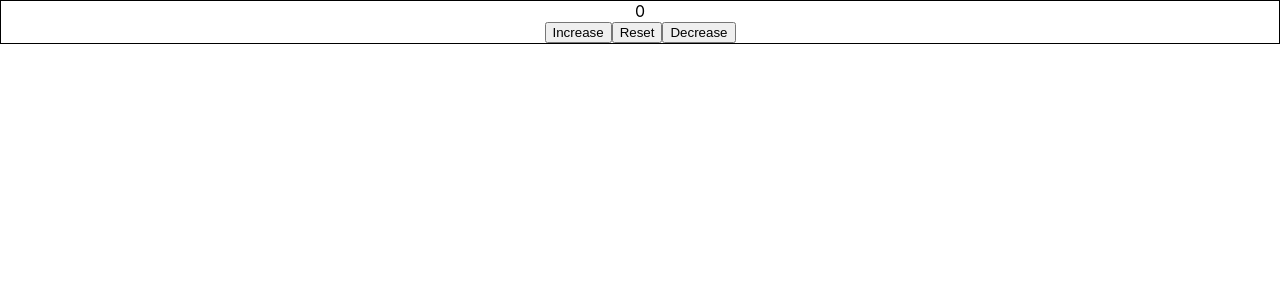
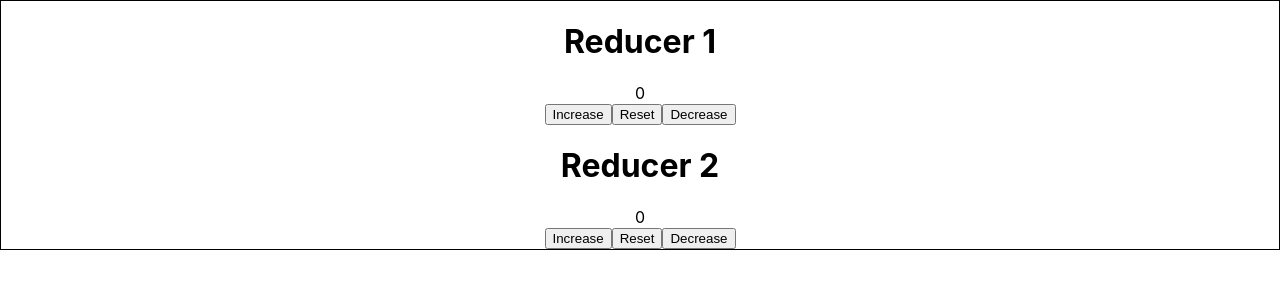
Before and after one commit to sina-olfati/redux, a React (Create React App) app: page / in a window 1280 px wide. Shown: the top 300 px of the page. Built offline with nearby package versions, Linux system fonts and the light colour scheme.

Commit message:
reducer 2 (passing objects as dispatch and initial state)

```diff
--- a/src/App.js
+++ b/src/App.js
@@ -1,13 +1,13 @@
 import './App.css';
 import React from 'react';
-import Reducer from './components/Reducer';
+import Reducer2 from './components/Reducer2';
 
 
 function App() {
 
   return (
     <div className="App">
-       <Reducer />
+       <Reducer2 />
     </div>
   );
 }
--- /dev/null
+++ b/src/components/Reducer2.js
@@ -0,0 +1,50 @@
+import React, { useReducer } from "react";
+
+const initialState = {
+    num1: 0,
+    num2: 0
+}
+
+const reducer = (state, action) => {
+  switch (action.type) {
+    case "increase":
+      return {...state, num1: state.num1 + action.amount};
+    case "decrease":
+        return {...state, num1: state.num1 - action.amount};
+    case "increase2":
+      return {...state, num2: state.num2 + action.amount};
+    case "decrease2":
+        return {...state, num2: state.num2 - action.amount};
+    case "reset":
+      return initialState;
+    default:
+      return state;
+}}
+
+const Reucer2 = () => {
+
+  const [count, dispatch] = useReducer(reducer, initialState);
+
+  return (
+    <div style={{ border: "solid 1px" }}>
+        <div>
+            <h1>Reducer 1</h1>
+            {count.num1}
+            <br />
+            <button onClick={() => {dispatch({type: "increase", amount: 5})}}>Increase</button>
+            <button onClick={() => {dispatch({type: "reset"})}}>Reset</button>
+            <button onClick={() => {dispatch({type: "decrease", amount: 2})}}>Decrease</button>
+        </div>
+        <div>
+            <h1>Reducer 2</h1>
+            {count.num2}
+            <br />
+            <button onClick={() => {dispatch({type: "increase2", amount: 3})}}>Increase</button>
+            <button onClick={() => {dispatch({type: "reset"})}}>Reset</button>
+            <button onClick={() => {dispatch({type: "decrease2", amount: 3})}}>Decrease</button>
+        </div>
+    </div>
+  );
+};
+
+export default Reucer2;
```
